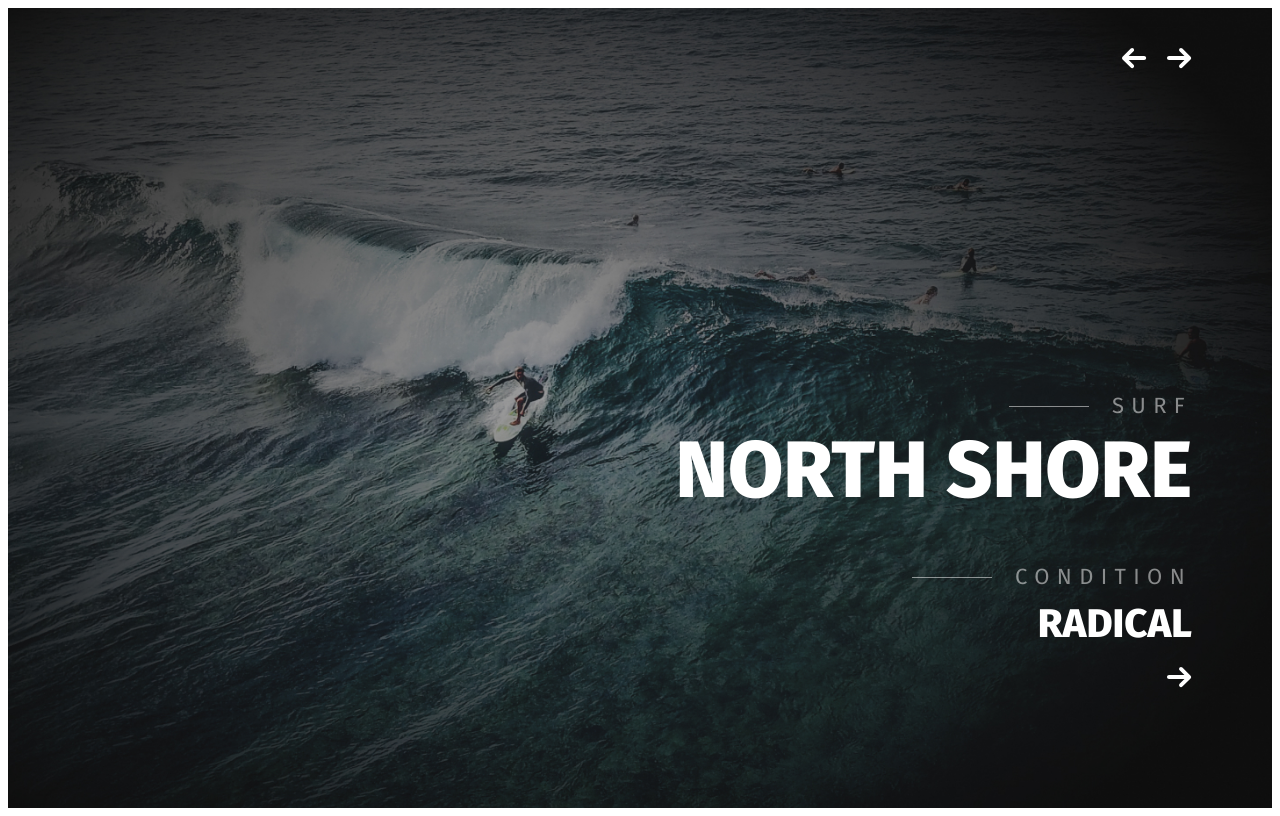
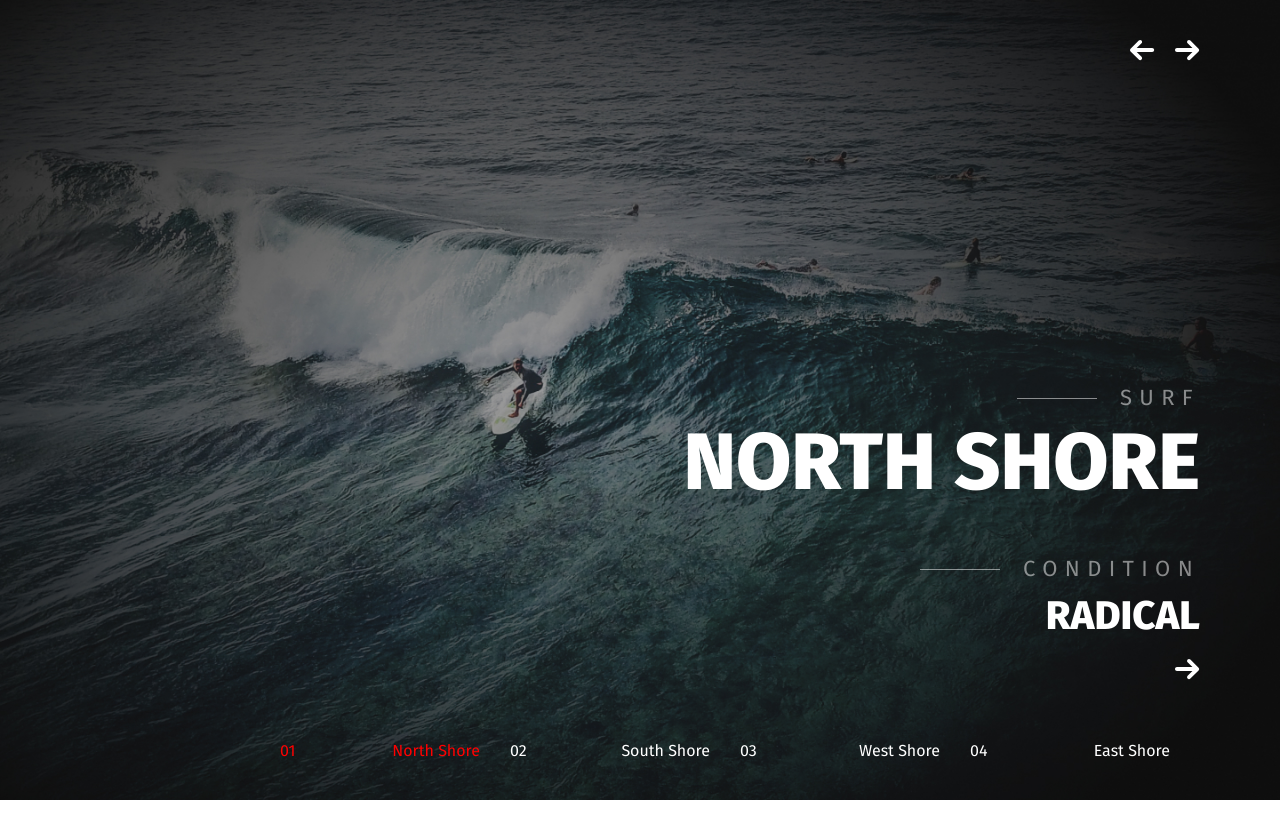
Before and after one commit to NikolayShavar/goSerf, a website: page app/index.html in a window 1280 px wide. Drawn offline with nearby package versions, Linux system fonts and the light colour scheme; files that its build step writes are made by us from their sources.

Commit message:
fix slider

```diff
--- a/app/js/main.js
+++ b/app/js/main.js
@@ -9,7 +9,7 @@ $(function () {
     asNavFor: ".slider-dots",
   });
 
-  $("slider-dots").slick({
+  $(".slider-dots").slick({
     slidesToShow: 4,
     slidesToScroll: 4,
     asNavFor: ".header_slider",
--- a/app/scss/style.scss
+++ b/app/scss/style.scss
@@ -68,6 +68,12 @@ right: 125px;
  max-width: 920px;
  width: 100%;
  color: #fff;
+
+ &__item {
+	&.slick-current {
+		color: red;
+	}
+ }
 }
 .dots-box{
   width: 200px;
```
Also changed, not shown: app/index.html (+1 -1 lines), app/pages/index.html (+1 -1 lines), app/css/style.min.css, app/js/main.min.js.
